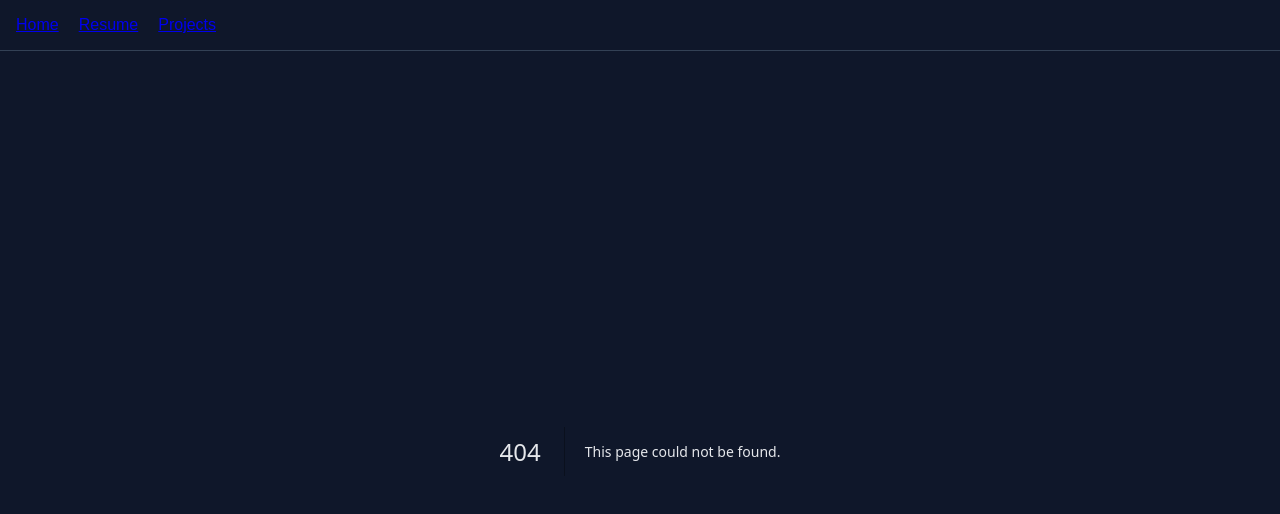
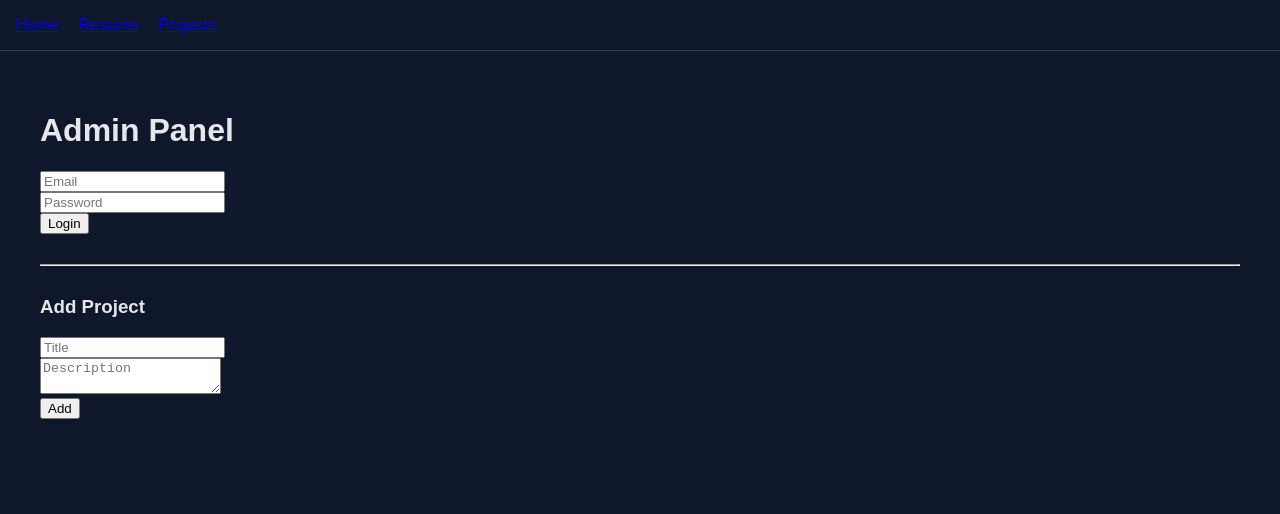
Before and after one commit to Archemasachika7/3dportfolio, a Next.js app: page /admin in a window 1280 px wide. Before the commit this address had no page. Shown: the top 514 px of the page. Built offline with nearby package versions, Linux system fonts and the light colour scheme; no server answers.

Commit message:
Create page.jsx

```diff
--- /dev/null
+++ b/app/admin/page.jsx
@@ -0,0 +1,54 @@
+"use client"
+
+import { useState } from "react"
+import { signInWithEmailAndPassword } from "firebase/auth"
+import { addDoc, collection } from "firebase/firestore"
+import { auth, db } from "@/lib/firebase"
+
+export default function Admin() {
+  const [email, setEmail] = useState("")
+  const [password, setPassword] = useState("")
+  const [title, setTitle] = useState("")
+  const [description, setDescription] = useState("")
+  const [msg, setMsg] = useState("")
+
+  const login = async () => {
+    try {
+      await signInWithEmailAndPassword(auth, email, password)
+      setMsg("Admin logged in")
+    } catch {
+      setMsg("Access denied")
+    }
+  }
+
+  const addProject = async () => {
+    try {
+      await addDoc(collection(db, "projects"), {
+        title,
+        description
+      })
+      setMsg("Project added")
+    } catch {
+      setMsg("Not allowed")
+    }
+  }
+
+  return (
+    <main style={{ padding: 40 }}>
+      <h1>Admin Panel</h1>
+
+      <input placeholder="Email" onChange={e => setEmail(e.target.value)} /><br />
+      <input type="password" placeholder="Password" onChange={e => setPassword(e.target.value)} /><br />
+      <button onClick={login}>Login</button>
+
+      <hr style={{ margin: "30px 0" }} />
+
+      <h3>Add Project</h3>
+      <input placeholder="Title" onChange={e => setTitle(e.target.value)} /><br />
+      <textarea placeholder="Description" onChange={e => setDescription(e.target.value)} /><br />
+      <button onClick={addProject}>Add</button>
+
+      <p>{msg}</p>
+    </main>
+  )
+}
```
